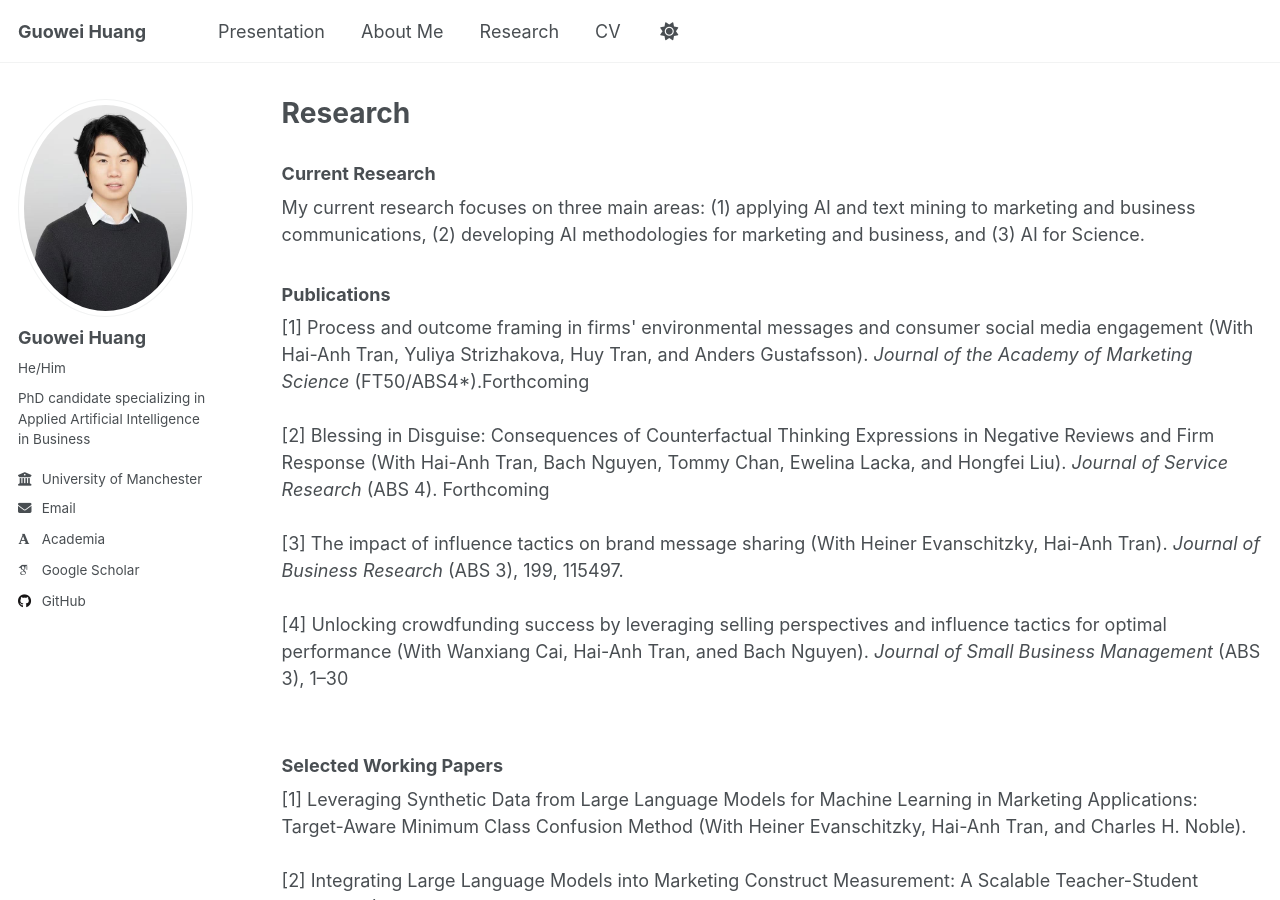
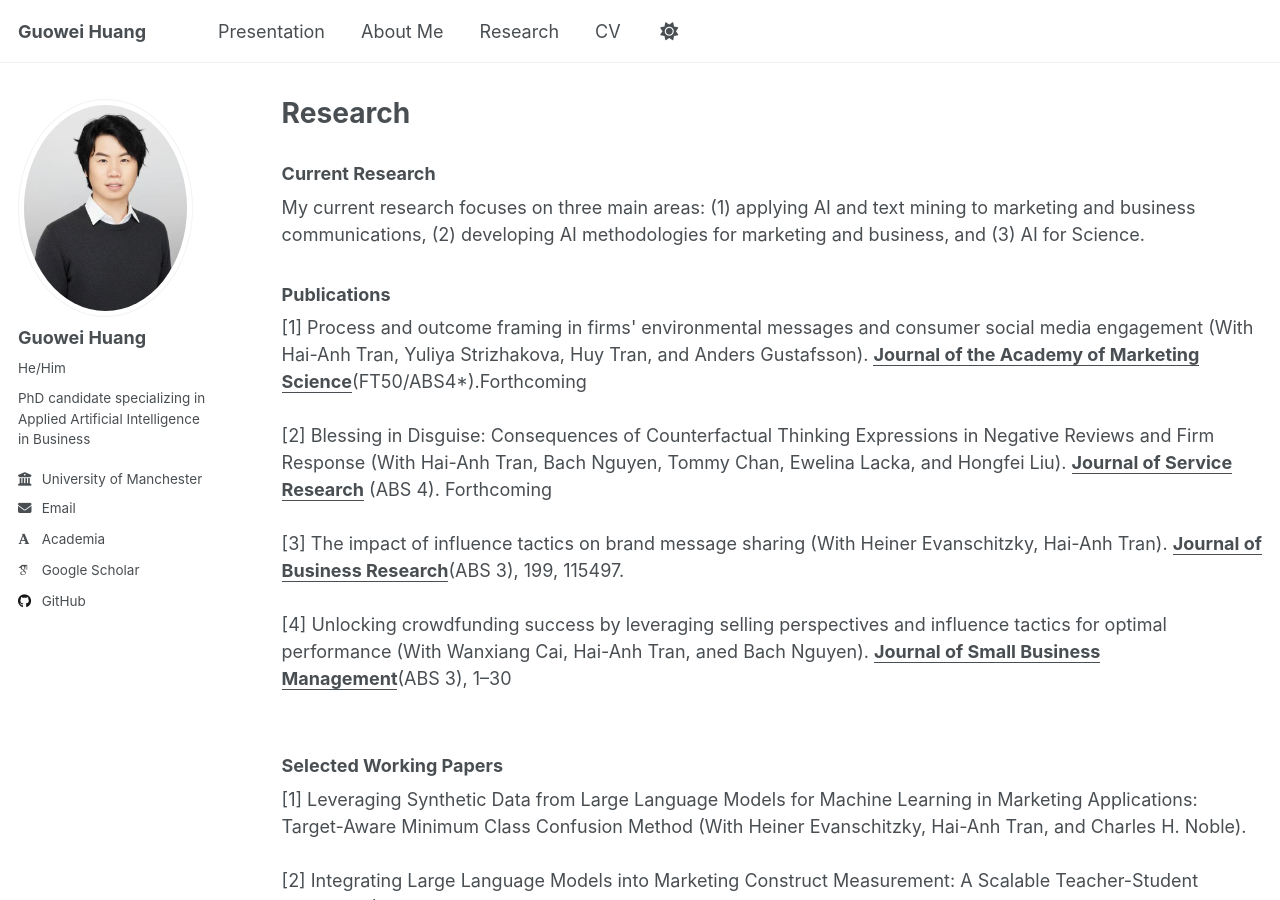
Before and after one commit to Oliverhuang123/Oliverhuang123.github.io, a Jekyll site: the page built from _pages/publications.html, in a window 1280 px wide and 900 px high. Built offline with Jekyll 4.4.1, drawn with Linux system fonts in a browser that asks for light colours; some web fonts are replaced.

```diff
--- a/_pages/publications.html
+++ b/_pages/publications.html
@@ -11,13 +11,13 @@ My current research focuses on three main areas: (1) applying AI and text mining
 <h3>Publications</h3>
 
 
-[1] Process and outcome framing in firms' environmental messages and consumer social media engagement (With Hai-Anh Tran, Yuliya Strizhakova, Huy Tran, and Anders Gustafsson). <em>Journal of the Academy of Marketing Science</em> (FT50/ABS4*).Forthcoming
+[1] Process and outcome framing in firms' environmental messages and consumer social media engagement (With Hai-Anh Tran, Yuliya Strizhakova, Huy Tran, and Anders Gustafsson). <strong><u>Journal of the Academy of Marketing Science</u></strong>(FT50/ABS4*).Forthcoming
 <br><br>
-[2] Blessing in Disguise: Consequences of Counterfactual Thinking Expressions in Negative Reviews and Firm Response (With Hai-Anh Tran, Bach Nguyen, Tommy Chan, Ewelina Lacka, and Hongfei Liu). <em>Journal of Service Research</em> (ABS 4). Forthcoming
+[2] Blessing in Disguise: Consequences of Counterfactual Thinking Expressions in Negative Reviews and Firm Response (With Hai-Anh Tran, Bach Nguyen, Tommy Chan, Ewelina Lacka, and Hongfei Liu). <strong><u>Journal of Service Research</u></strong> (ABS 4). Forthcoming
 <br><br>
-[3] The impact of influence tactics on brand message sharing (With Heiner Evanschitzky, Hai-Anh Tran). <em>Journal of Business Research</em> (ABS 3), 199, 115497.
+[3] The impact of influence tactics on brand message sharing (With Heiner Evanschitzky, Hai-Anh Tran). <strong><u>Journal of Business Research</u></strong>(ABS 3), 199, 115497.
 <br><br>
-[4] Unlocking crowdfunding success by leveraging selling perspectives and influence tactics for optimal performance (With Wanxiang Cai, Hai-Anh Tran, aned Bach Nguyen).  <em>Journal of Small Business Management</em> (ABS 3), 1–30
+[4] Unlocking crowdfunding success by leveraging selling perspectives and influence tactics for optimal performance (With Wanxiang Cai, Hai-Anh Tran, aned Bach Nguyen). <strong><u>Journal of Small Business Management</u></strong>(ABS 3), 1–30
 <br><br>
 
 
```
